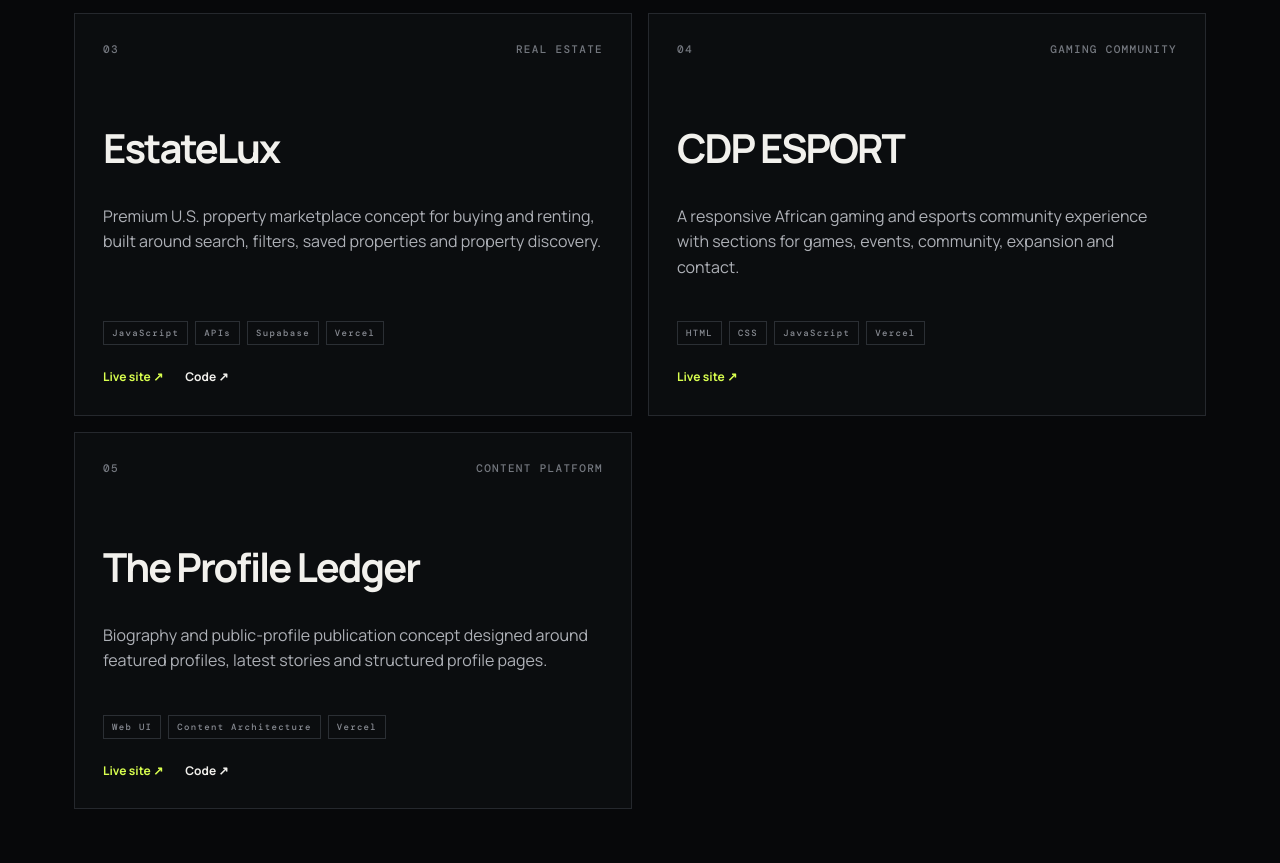
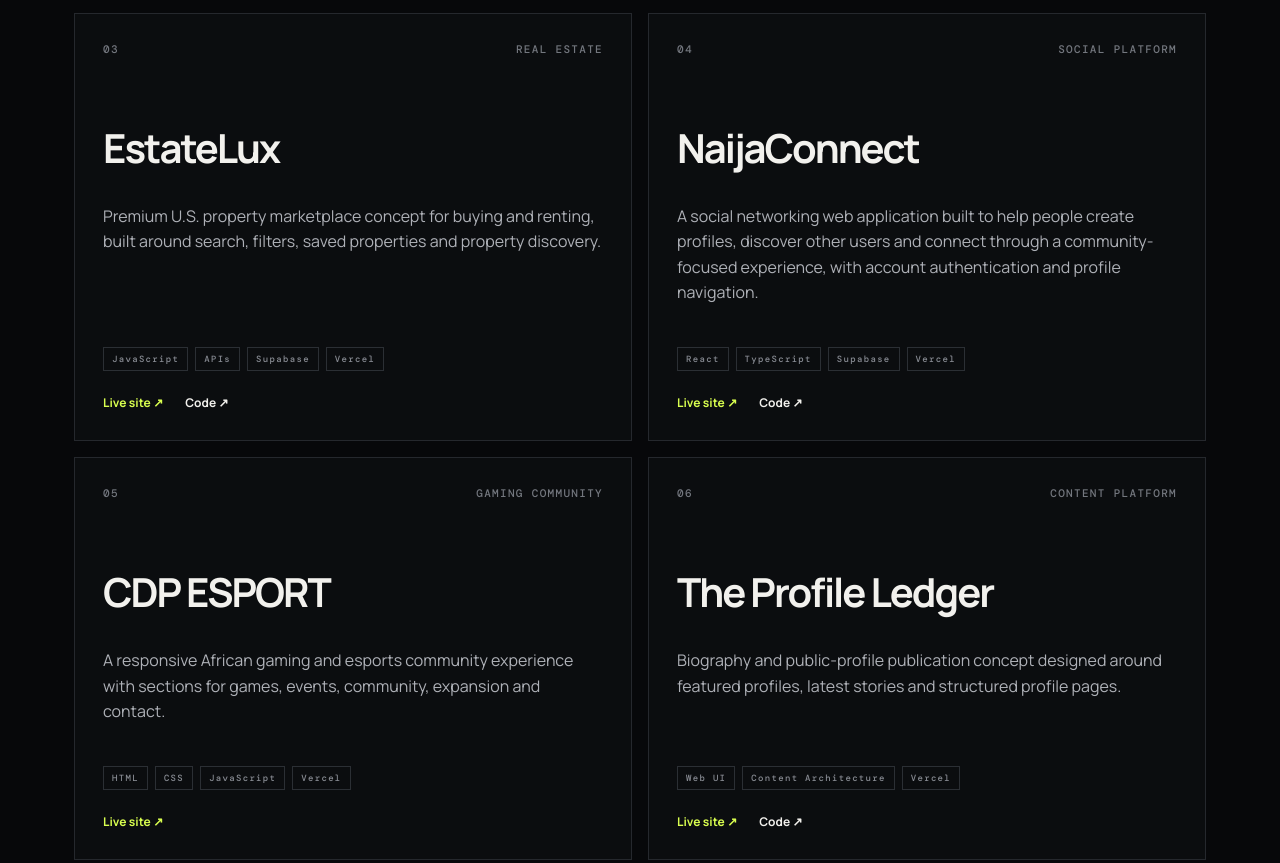
Before and after one commit to princewillobongha/topboy-travis-portfolio, a website: page index.html in a window 1280 px wide. Shown: the part 2219-3082 px from the top of the page. Drawn offline with nearby package versions, Linux system fonts and the light colour scheme.

Commit message:
Add NaijaConnect to portfolio projects

```diff
--- a/index.html
+++ b/index.html
@@ -104,7 +104,15 @@
         </article>
 
         <article class="project-card">
-          <div class="project-meta"><span>04</span><span>GAMING COMMUNITY</span></div>
+          <div class="project-meta"><span>04</span><span>SOCIAL PLATFORM</span></div>
+          <h3>NaijaConnect</h3>
+          <p>A social networking web application built to help people create profiles, discover other users and connect through a community-focused experience, with account authentication and profile navigation.</p>
+          <div class="stack"><span>React</span><span>TypeScript</span><span>Supabase</span><span>Vercel</span></div>
+          <div class="card-links"><a href="https://naija-connect-cdp-esport.vercel.app/" target="_blank" rel="noreferrer">Live site ↗</a><a href="https://github.com/princewillobongha/Naija-Connect-" target="_blank" rel="noreferrer">Code ↗</a></div>
+        </article>
+
+        <article class="project-card">
+          <div class="project-meta"><span>05</span><span>GAMING COMMUNITY</span></div>
           <h3>CDP ESPORT</h3>
           <p>A responsive African gaming and esports community experience with sections for games, events, community, expansion and contact.</p>
           <div class="stack"><span>HTML</span><span>CSS</span><span>JavaScript</span><span>Vercel</span></div>
@@ -112,7 +120,7 @@
         </article>
 
         <article class="project-card">
-          <div class="project-meta"><span>05</span><span>CONTENT PLATFORM</span></div>
+          <div class="project-meta"><span>06</span><span>CONTENT PLATFORM</span></div>
           <h3>The Profile Ledger</h3>
           <p>Biography and public-profile publication concept designed around featured profiles, latest stories and structured profile pages.</p>
           <div class="stack"><span>Web UI</span><span>Content Architecture</span><span>Vercel</span></div>
```
